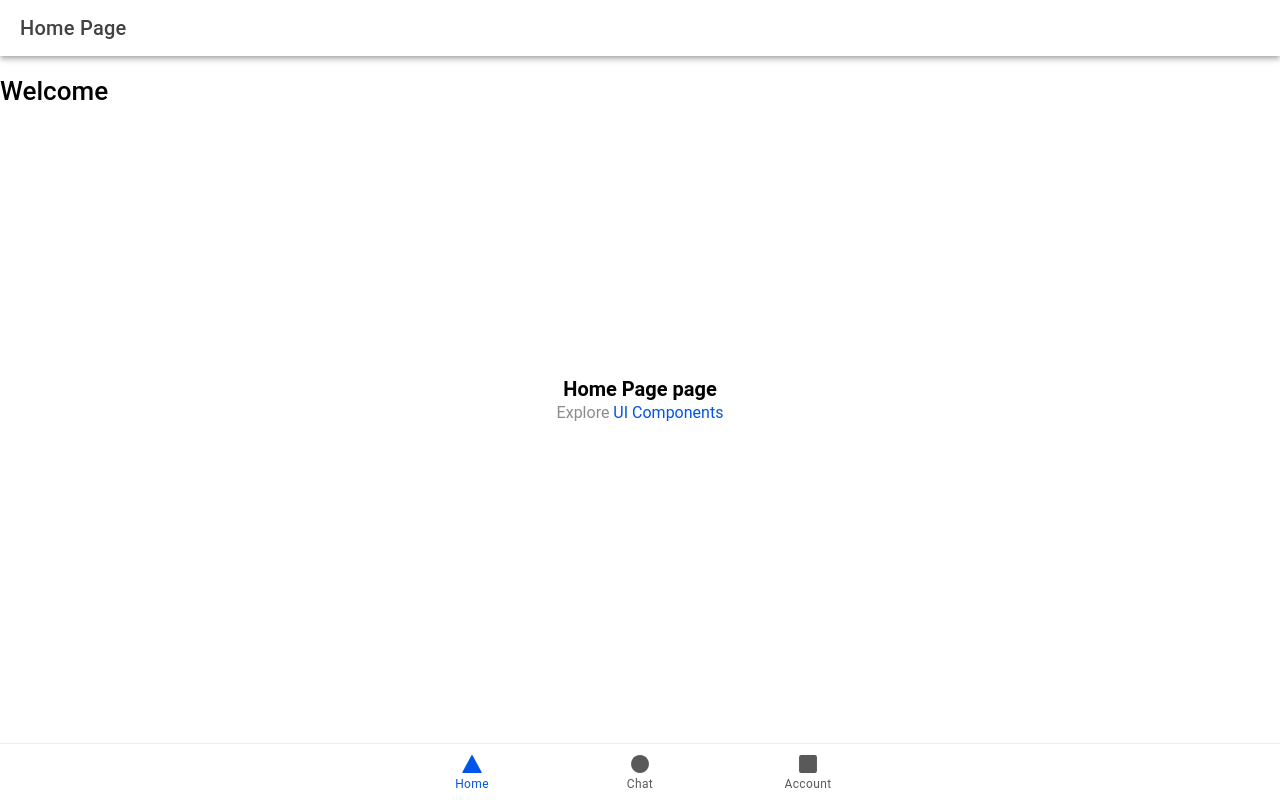
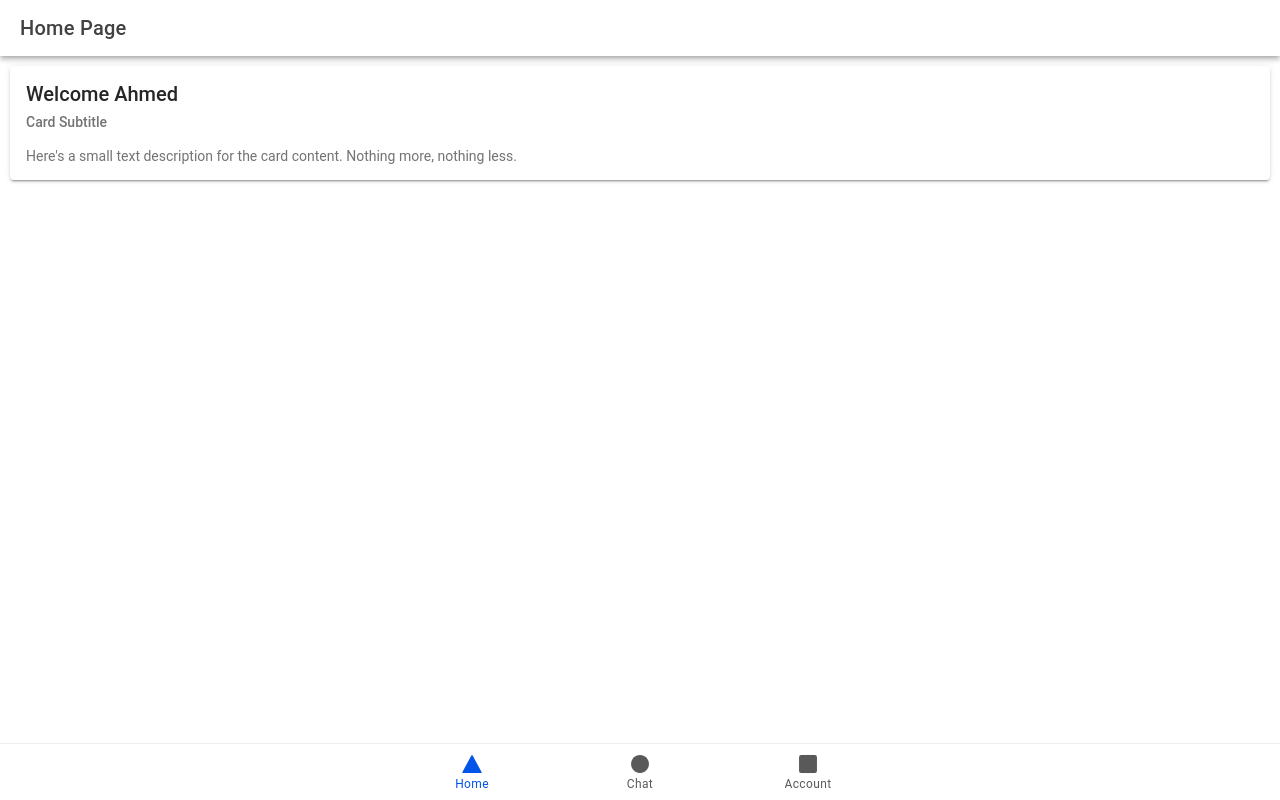
Before and after one commit to ahmedkhaled4d/chat-room-app, a React (Vite) app: page /home in a window 1280 px wide. Built offline with nearby package versions, Linux system fonts and the light colour scheme.

Commit message:
WelcomeContainer

```diff
--- a/src/components/ExploreContainer.css
+++ /dev/null
@@ -1,24 +0,0 @@
-.container {
-  text-align: center;
-  position: absolute;
-  left: 0;
-  right: 0;
-  top: 50%;
-  transform: translateY(-50%);
-}
-
-.container strong {
-  font-size: 20px;
-  line-height: 26px;
-}
-
-.container p {
-  font-size: 16px;
-  line-height: 22px;
-  color: #8c8c8c;
-  margin: 0;
-}
-
-.container a {
-  text-decoration: none;
-}
--- a/src/components/ExploreContainer.tsx
+++ /dev/null
@@ -1,16 +0,0 @@
-import './ExploreContainer.css';
-
-interface ContainerProps {
-  name: string;
-}
-
-const ExploreContainer: React.FC<ContainerProps> = ({ name }) => {
-  return (
-    <div className="container">
-      <strong>{name}</strong>
-      <p>Explore <a target="_blank" rel="noopener noreferrer" href="https://ionicframework.com/docs/components">UI Components</a></p>
-    </div>
-  );
-};
-
-export default ExploreContainer;
--- /dev/null
+++ b/src/components/welcome/WelcomeContainer.tsx
@@ -0,0 +1,34 @@
+import {
+  IonCard,
+  IonCardContent,
+  IonCardHeader,
+  IonCardSubtitle,
+  IonCardTitle,
+} from "@ionic/react";
+import { useTranslation } from "react-i18next";
+
+interface ContainerProps {
+  name: string;
+}
+
+const WelcomeContainer: React.FC<ContainerProps> = ({ name }) => {
+  const [t] = useTranslation("global");
+
+  return (
+    <IonCard>
+      <IonCardHeader>
+        <IonCardTitle>
+          {t("header.text")} {name}
+        </IonCardTitle>
+        <IonCardSubtitle>Card Subtitle</IonCardSubtitle>
+      </IonCardHeader>
+
+      <IonCardContent>
+        Here's a small text description for the card content. Nothing more,
+        nothing less.
+      </IonCardContent>
+    </IonCard>
+  );
+};
+
+export default WelcomeContainer;
--- a/src/pages/account/Index.tsx
+++ b/src/pages/account/Index.tsx
@@ -5,8 +5,8 @@ import {
   IonTitle,
   IonToolbar,
 } from "@ionic/react";
-import ExploreContainer from "../../components/ExploreContainer";
-import "./Tab3.css";
+import "./Style.css";
+import WelcomeContainer from "../../components/welcome/WelcomeContainer";
 
 const Index: React.FC = () => {
   return (
@@ -22,7 +22,7 @@ const Index: React.FC = () => {
             <IonTitle size="large">Account Page</IonTitle>
           </IonToolbar>
         </IonHeader>
-        <ExploreContainer name="Account Page page" />
+        <WelcomeContainer name="Account Page page" />
       </IonContent>
     </IonPage>
   );
--- a/src/pages/chat/Index.tsx
+++ b/src/pages/chat/Index.tsx
@@ -5,8 +5,8 @@ import {
   IonTitle,
   IonToolbar,
 } from "@ionic/react";
-import ExploreContainer from "../../components/ExploreContainer";
-import "./Tab2.css";
+import "./Style.css";
+import WelcomeContainer from "../../components/welcome/WelcomeContainer";
 
 const Index: React.FC = () => {
   return (
@@ -22,7 +22,7 @@ const Index: React.FC = () => {
             <IonTitle size="large">Chat Page</IonTitle>
           </IonToolbar>
         </IonHeader>
-        <ExploreContainer name="Chat Page page" />
+        <WelcomeContainer name="Chat Page page" />
       </IonContent>
     </IonPage>
   );
--- a/src/pages/home/Index.tsx
+++ b/src/pages/home/Index.tsx
@@ -5,12 +5,10 @@ import {
   IonTitle,
   IonToolbar,
 } from "@ionic/react";
-import ExploreContainer from "../../components/ExploreContainer";
-import "./Tab1.css";
-import { useTranslation } from "react-i18next";
+import "./Style.css";
+import WelcomeContainer from "../../components/welcome/WelcomeContainer";
 
 const Index: React.FC = () => {
-  const [t] = useTranslation("global");
   // const [t, i18n] = useTranslation("global");
   // const handleChangeLanguage = (lang: string) => {
   //   i18n.changeLanguage(lang);
@@ -28,8 +26,7 @@ const Index: React.FC = () => {
             <IonTitle size="large">Home Page</IonTitle>
           </IonToolbar>
         </IonHeader>
-        <h1>{t("header.text")}</h1>
-        <ExploreContainer name="Home Page page" />
+        <WelcomeContainer name="Ahmed" />
       </IonContent>
     </IonPage>
   );
```
Also changed, not shown: src/pages/account/Style.css (added), src/pages/account/Tab3.css (deleted), src/pages/chat/Style.css (added), src/pages/chat/Tab2.css (deleted), src/pages/home/Style.css (added), src/pages/home/Tab1.css (deleted).
